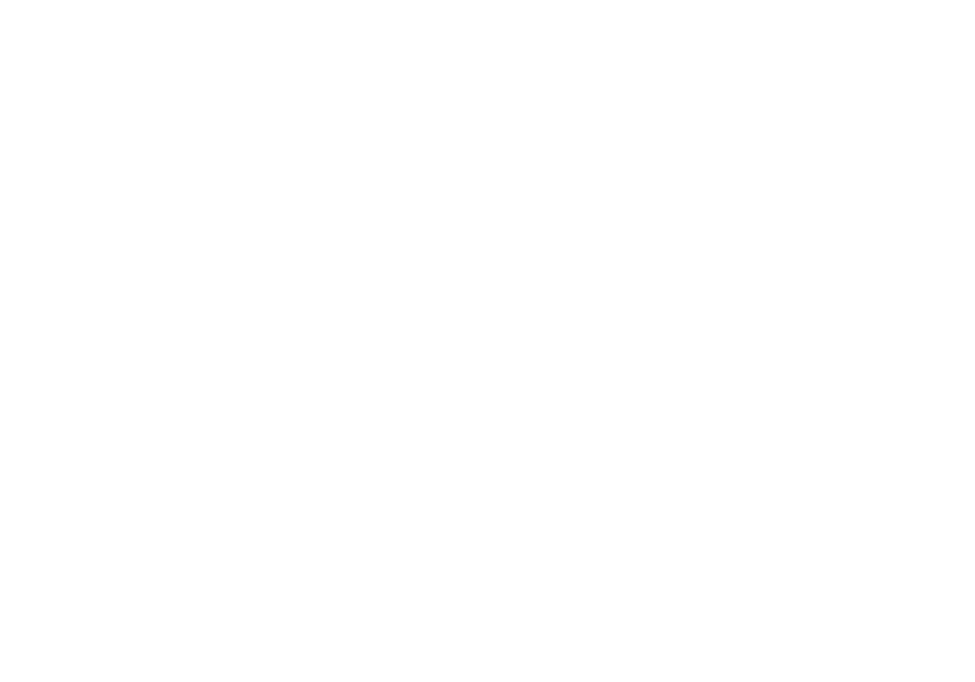
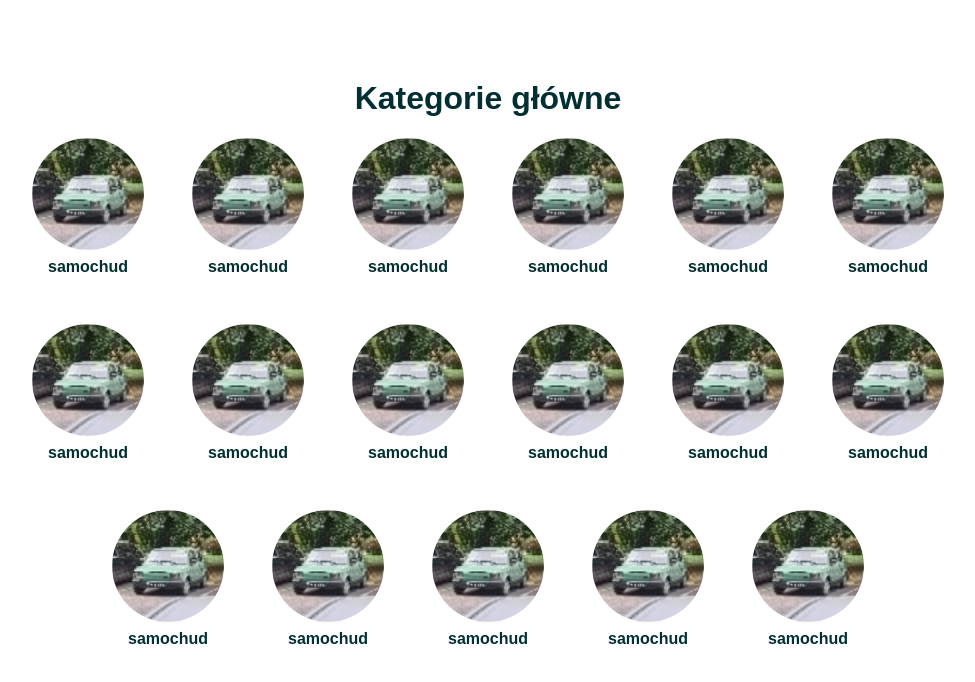
Before and after one commit to kielonl/olx-clone-ui, a React (Create React App) app: page / in a window 1280 px wide. Before the commit this address had no page. Shown: the top 682 px of the page, without its empty margins (152-1127 px from the left). Built offline with nearby package versions, Linux system fonts and the light colour scheme; a web font is replaced by a local one.

Commit message:
Initial commit

```diff
--- a/src/App.tsx
+++ b/src/App.tsx
@@ -1,12 +1,14 @@
 import { BrowserRouter as Router, Route, Routes } from "react-router-dom";
 
 import "./App.css";
+import { MainPage } from "./MainPage/MainPage";
 import { Login } from "./Olx/Login/Components/Login";
 
 function App() {
   return (
     <Router>
       <Routes>
+        <Route path="/" element={<MainPage />} />
         <Route path="/login" element={<Login />} />
       </Routes>
     </Router>
--- /dev/null
+++ b/src/MainPage/MainPage.tsx
@@ -0,0 +1,5 @@
+import { Categories } from "./components/Categories/components/Categories";
+
+export const MainPage = () => {
+  return <Categories />;
+};
--- /dev/null
+++ b/src/MainPage/components/Categories/components/Categories.tsx
@@ -0,0 +1,30 @@
+import "../styles/Categories.scss";
+import samochud from "../../../../assets/samochud.webp";
+import { Category } from "./Category";
+
+export const Categories = () => {
+  return (
+    <div className="categories-wrapper">
+      <h1>Kategorie główne</h1>
+      <div className="categories-box">
+        <Category title="samochud" image={samochud} />
+        <Category title="samochud" image={samochud} />
+        <Category title="samochud" image={samochud} />
+        <Category title="samochud" image={samochud} />
+        <Category title="samochud" image={samochud} />
+        <Category title="samochud" image={samochud} />
+        <Category title="samochud" image={samochud} />
+        <Category title="samochud" image={samochud} />
+        <Category title="samochud" image={samochud} />
+        <Category title="samochud" image={samochud} />
+        <Category title="samochud" image={samochud} />
+        <Category title="samochud" image={samochud} />
+        <Category title="samochud" image={samochud} />
+        <Category title="samochud" image={samochud} />
+        <Category title="samochud" image={samochud} />
+        <Category title="samochud" image={samochud} />
+        <Category title="samochud" image={samochud} />
+      </div>
+    </div>
+  );
+};
--- /dev/null
+++ b/src/MainPage/components/Categories/components/Category.tsx
@@ -0,0 +1,12 @@
+interface Props {
+  title: string;
+  image: string;
+}
+export const Category: React.FC<Props> = ({ title, image }) => {
+  return (
+    <div className="category">
+      <img className="category-image" src={image} alt="category" />
+      <div className="category-title">{title}</div>
+    </div>
+  );
+};
--- /dev/null
+++ b/src/MainPage/components/Categories/styles/Categories.scss
@@ -0,0 +1,41 @@
+.categories-wrapper {
+  color: #022f34;
+  min-height: 50vh;
+  width: 100vw;
+  h1 {
+    text-align: center;
+    margin-top: 10vh;
+  }
+}
+
+.category {
+  display: flex;
+  justify-content: center;
+  align-items: center;
+  flex-direction: column;
+}
+
+.category-image {
+  border-radius: 100px;
+  height: 7rem;
+  width: 7rem;
+}
+
+.category-title {
+  margin-top: 0.5rem;
+  font-weight: bold;
+  width: max-content;
+  &:hover {
+    color: white;
+    background-color: #022f34;
+  }
+}
+
+.categories-box {
+  padding-left: 10vw;
+  max-width: 80vw;
+  display: flex;
+  justify-content: center;
+  gap: 3rem;
+  flex-wrap: wrap;
+}
--- a/src/types.d.ts
+++ b/src/types.d.ts
@@ -0,0 +1,2 @@
+declare module "*.webp";
+declare module "*.jpg";
```
Also changed, not shown: src/assets/facebookIcon.png (renamed from assets/facebookIcon.png), src/assets/samochud.webp (added).
